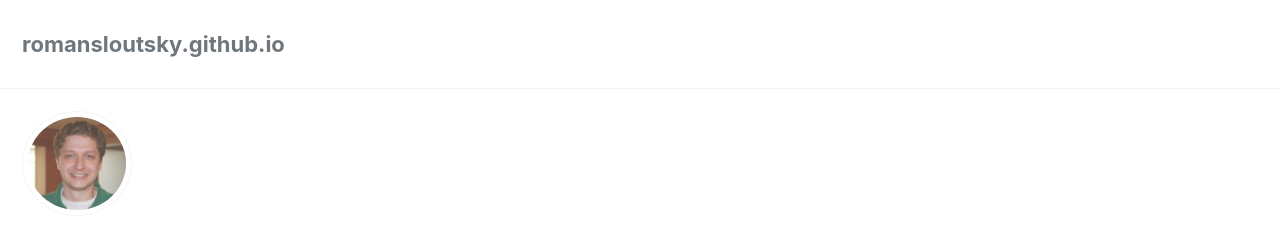
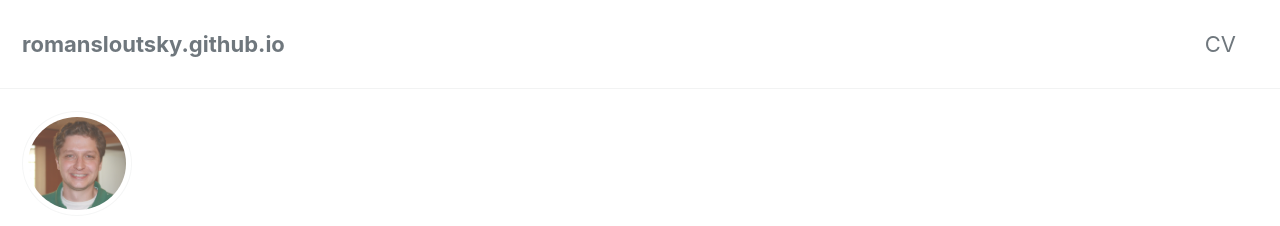
Before and after one commit to romansloutsky/romansloutsky.github.io, a Jekyll site: the page built from index.html, in a window 1280 px wide. Shown: the top 226 px of the page. Built offline with Jekyll 4.4.1, drawn with Linux system fonts in a browser that asks for light colours; cached includes are drawn as plain includes; the list of posts is cut into pages by our own code.

```diff
--- a/_data/navigation.yml
+++ b/_data/navigation.yml
@@ -1,5 +1,7 @@
 # main links
 main:
+ - title: "CV"
+   url: /cd.pdf
   # - title: "Quick-Start Guide"
   #   url: https://mmistakes.github.io/minimal-mistakes/docs/quick-start-guide/
   # - title: "About"
```
